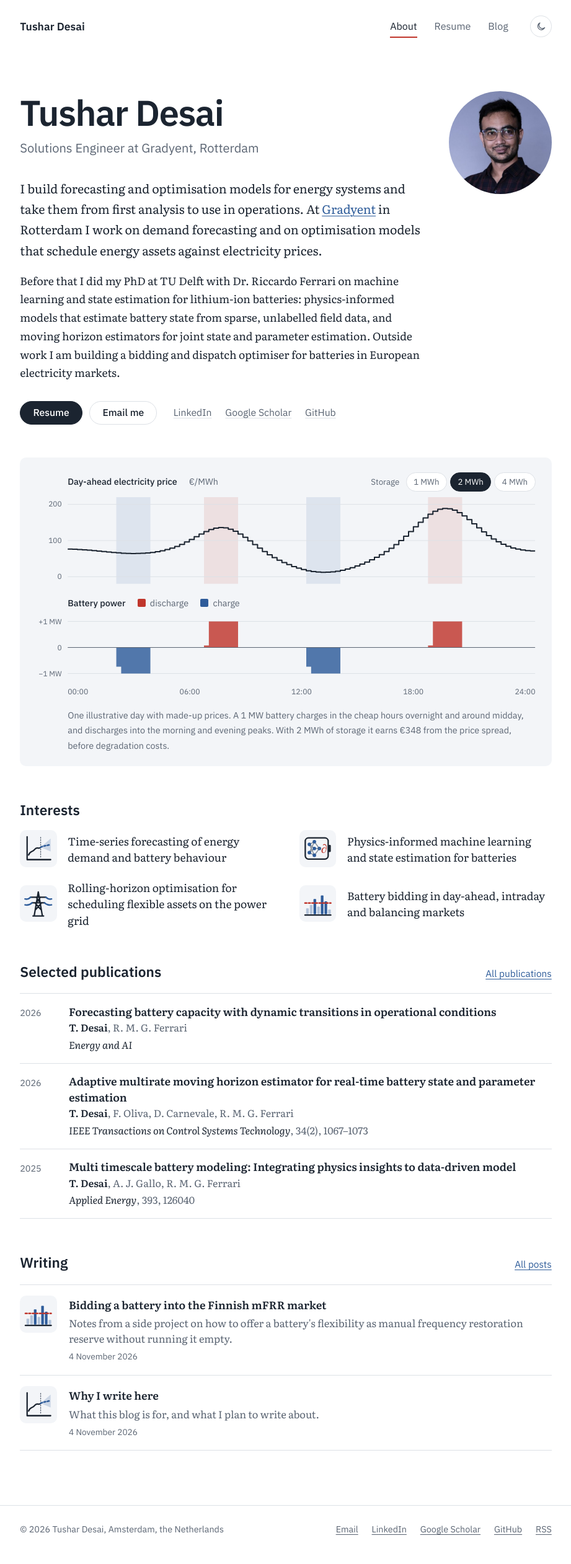
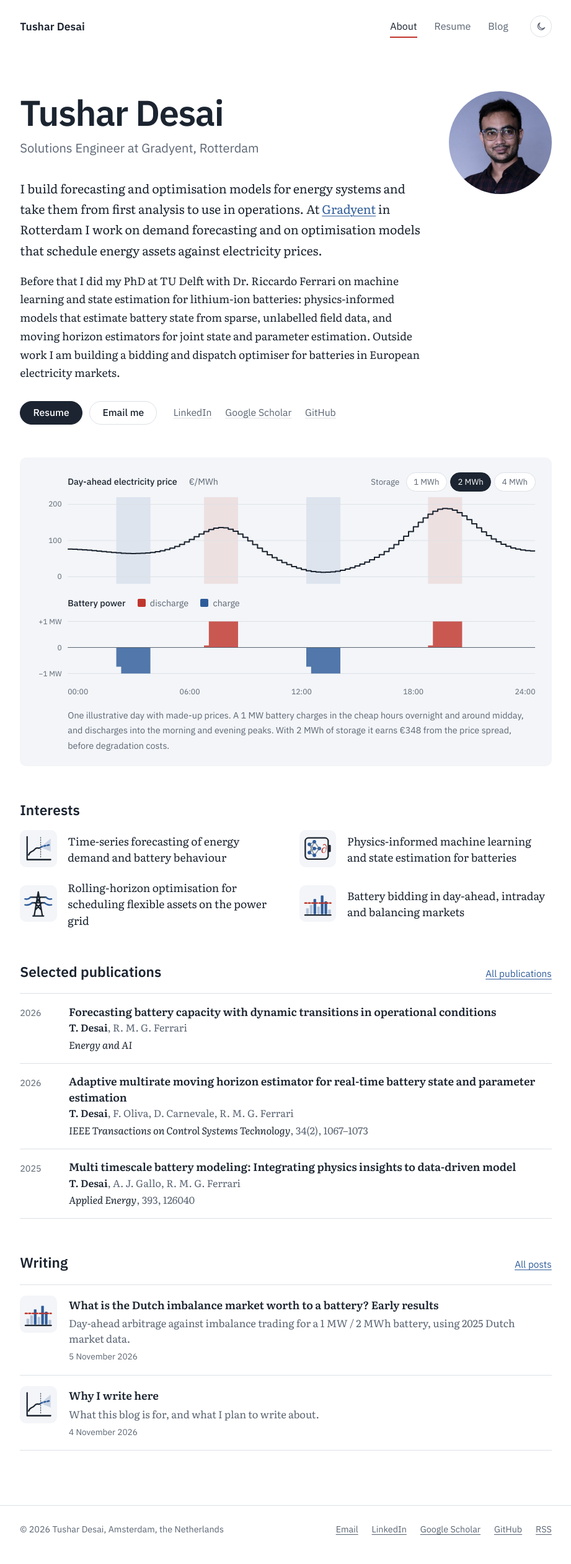
Before and after one commit to tkdesai13/tkdesai13.github.io, a Jekyll site: the page built from index.md, in a window 1280 px wide. Shown: the whole page at 62% size, without its empty margins (179-1100 px from the left). Built offline with Jekyll 4.4.1, drawn with Linux system fonts in a browser that asks for light colours; part of the change alters nothing that is shown.

Commit message:
New post: imbalance value for a battery (replaces mFRR post)

```diff
--- a/_posts/2026-11-04-bidding-a-battery-into-mfrr.md
+++ /dev/null
@@ -1,86 +0,0 @@
----
-title: "Bidding a battery into the Finnish mFRR market"
-summary: Notes from a side project on how to offer a battery's flexibility as manual frequency restoration reserve without running it empty.
-date: 2026-11-04 10:00:00 +0100
-icon: market
-tags: [batteries, optimisation, electricity markets]
----
-
-A battery connected to the grid can sell the same megawatt-hour in several places: the day-ahead auction, the intraday market, or one of the balancing markets that the transmission system operator uses to keep frequency at 50 Hz. Deciding where to offer it, and how much to hold back, is an optimisation problem with an awkward feature: the battery has a finite energy content, and in balancing markets you do not decide whether your bid is used. The TSO does.
-
-I have been working on this as an independent side project. This post describes the first piece, a bidding strategy for the Finnish manual frequency restoration reserve (mFRR) energy market, and where I want to take it next. It is a description of the model and its reasoning; backtest results will follow in a later post.
-
-## The market in brief
-
-In mFRR the TSO activates reserve when it needs to correct a sustained imbalance. A battery can offer *up* regulation (discharge, which adds energy to the grid) and *down* regulation (charge, which removes energy). Settlement runs on 15-minute periods, which I will call PTUs.[^ptu]
-
-Two properties of this market shape the strategy:
-
-- **Uniform marginal pricing.** Every activated bid in a period is paid the price of the most expensive activated bid. My bid price therefore decides *whether* I am activated, not *what* I am paid when I am.[^pac]
-- **Up and down are never activated in the same period.** In a given PTU the system is either short or long. This limits the worst case the battery has to be prepared for.
-
-## The battery and its limits
-
-The system I modelled has 8 MWh of storage. Running a battery to 0% or 100% state of charge is bad for its life and leaves no room to react, so I keep the stored energy $$E_t$$ inside a narrower window:
-
-$$
-1.5 \text{ MWh} \;\le\; E_t \;\le\; 6.5 \text{ MWh}.
-$$
-
-These margins are conservative on purpose. A bid that is activated and cannot be delivered is worse than a bid that was never placed, because it can lead to penalties. The target I set is a failure rate below 5%, where a failure is a period in which the battery cannot deliver the volume it was activated for.
-
-## A 3-1-3-1 bidding pattern
-
-The difficulty with balancing markets is that activations accumulate. If the battery offers up regulation for several periods in a row and is activated in all of them, its energy drops each time. A strategy that only checks one period ahead can walk itself into an empty battery.
-
-My approach is to alternate between bidding and recovering. Within a rolling horizon of 8 PTUs (two hours), three periods are used for bidding and the fourth is reserved for managing the state of charge:
-
-<div class="ptu-strip" role="img" aria-label="Eight 15-minute periods: bid, bid, bid, manage, bid, bid, bid, manage">
-  <span class="bid">Bid</span><span class="bid">Bid</span><span class="bid">Bid</span><span class="manage">Manage SOC</span>
-  <span class="bid">Bid</span><span class="bid">Bid</span><span class="bid">Bid</span><span class="manage">Manage SOC</span>
-</div>
-
-In a manage period the battery places no reserve bids. Instead it charges or discharges on its own schedule to bring the stored energy back towards the middle of the window. The worst case the battery must survive is therefore three consecutive activations in the same direction, not an unbounded run of them. The horizon is re-solved every PTU as new information arrives, so only the first decision is ever executed.
-
-## The optimisation problem
-
-For each period $$t$$ in the horizon, let $$u_t^{\uparrow}$$ and $$u_t^{\downarrow}$$ be the up and down volumes offered (MW), with $$\Delta = 0.25$$ h the period length and $$\eta_c, \eta_d$$ the charging and discharging efficiencies. Let $$\mathcal{B}$$ be the set of bid periods in a block, and $$k$$ any period within it. The robust energy constraints require the battery to stay inside its window even if every bid in the direction that hurts it is activated:
-
-$$
-\begin{aligned}
-E_k - \frac{\Delta}{\eta_d} \sum_{t \in \mathcal{B},\, t \le k} u_t^{\uparrow} &\;\ge\; E_{\min}, \\
-E_k + \Delta\, \eta_c \sum_{t \in \mathcal{B},\, t \le k} u_t^{\downarrow} &\;\le\; E_{\max}, \\
-0 \le u_t^{\uparrow},\, u_t^{\downarrow} &\;\le\; \bar{P}.
-\end{aligned}
-$$
-
-Because up and down never occur in the same period, the two sums never have to be combined within one PTU. The objective is the expected value of the offers:
-
-$$
-\max_{u} \; \sum_{t \in \mathcal{B}} \Delta \Big[ p_t^{\uparrow} \big(\hat{\lambda}_t^{\uparrow} - c\big)\, u_t^{\uparrow} \;+\; p_t^{\downarrow} \big(w - \hat{\lambda}_t^{\downarrow} - c\big)\, u_t^{\downarrow} \Big],
-$$
-
-where $$p_t$$ is the probability that a bid is activated, $$\hat{\lambda}_t$$ is the expected marginal price given activation, $$c$$ is a degradation cost per MWh of throughput, and $$w$$ is the value I assign to a MWh of energy taken in during down regulation, since that energy can be sold later. Bids are placed in discrete volume steps, which makes this a small mixed-integer program.
-
-## When does activation happen?
-
-The activation probabilities $$p_t$$ carry most of the economics. If up regulation is rarely called at 03:00, there is little reason to reserve energy for it at that hour.
-
-In the historical activation data I have looked at, the pattern by time of day is clear. Up regulation is called most often in the morning ramp (roughly 05:00 to 08:00) and in the late afternoon (15:00 to 17:00). Down regulation is more frequent at night, between about 22:00 and 04:00, when demand is low. The strategy uses this by leaning towards up offers during the morning and afternoon windows and towards down offers at night, which also helps to recharge the battery before the morning peak.
-
-Estimating $$p_t$$ properly, rather than from simple time-of-day frequencies, is the part I am working on now.
-
-## What comes next
-
-mFRR is one market out of several. A battery in the Nordic and Central European markets can also trade in:
-
-- the **day-ahead** auction (SDAC), including block products that span several consecutive hours;
-- the **intraday** market, both the auctions and continuous trading;
-- the other balancing products, **FCR** and **aFRR**.
-
-The next version of the model offers into five or six of these markets simultaneously, so that a megawatt committed in one is not offered again in another. Two features matter here. The first is block bids that span four to six periods, which match how the battery's energy limits actually bind. The second is retrading. If the battery has sold energy for a later period and a higher price appears for an earlier one, it can deliver in the earlier period and buy back in the intraday market to cover the original commitment. Doing this well needs price forecasts, which is the other open piece of work.
-
-I will write up the backtest against historical Finnish prices and activations once the activation model is in place.
-
-[^ptu]: PTU stands for programme time unit. Nordic market documents usually call the same 15 minutes the imbalance settlement period (ISP).
-[^pac]: This is also called pay-as-cleared pricing. The alternative, pay-as-bid, pays each activated bid its own price.
--- a/_posts/2026-11-04-hello.md
+++ b/_posts/2026-11-04-hello.md
@@ -16,6 +16,6 @@ There are two reasons. Writing something out is the most reliable way I know to
 
 **Forecasting and estimation in practice.** Time-series forecasting, moving horizon estimation, Kalman filtering and physics-informed machine learning, with attention to how they behave on sparse and noisy data rather than clean benchmarks.
 
-**Batteries and electricity markets.** How a battery earns money across day-ahead, intraday and balancing markets, and how to bid without running it empty. The first post on this is about [bidding a battery into the Finnish mFRR market]({{ '/blog/2026/11/bidding-a-battery-into-mfrr/' | relative_url }}).
+**Batteries and electricity markets.** How a battery earns money across day-ahead, intraday and balancing markets, and how to bid without running it empty. The first post on this asks [what the Dutch imbalance market is worth to a battery]({{ '/blog/2026/11/imbalance-value-battery-nl/' | relative_url }}).
 
 Posts will be technical, with equations and code where they help. The views here are my own and not those of my employer.
--- /dev/null
+++ b/_posts/2026-11-05-imbalance-value-battery-nl.md
@@ -0,0 +1,132 @@
+---
+title: "What is the Dutch imbalance market worth to a battery? Early results"
+summary: Day-ahead arbitrage against imbalance trading for a 1 MW / 2 MWh battery, using 2025 Dutch market data.
+date: 2026-11-05 00:30:00 +0100
+icon: market
+tags: [batteries, electricity markets, optimisation]
+---
+
+A grid-connected battery in the Netherlands has two straightforward ways to earn from price differences. It can trade in the day-ahead auction, where prices for every period of the next day are fixed in advance. Or it can deviate from its schedule in real time and settle the deviation at the imbalance price, which TenneT sets every 15 minutes depending on whether the grid is short or long.
+
+The two compete for the same battery. Power and energy held back for the imbalance market cannot be used for day-ahead arbitrage. This post describes a study from a side project that asks two questions of 2025 data: how much is the imbalance market worth to a 1 MW / 2 MWh battery, and is it worth reserving part of the battery for it?
+
+The results are preliminary. Several checks are still open, and I list them at the end.
+
+## Data and model
+
+Day-ahead prices for the Dutch bidding zone come from the Energy-Charts API, and imbalance settlement prices from TenneT's API: 35,028 imbalance settlement periods (ISPs) for 2025.[^isp]
+
+The battery is 1 MW / 2 MWh with 90% round-trip efficiency, kept between 5% and 95% state of charge. Degradation is charged at €20 per MWh of throughput, counting both charging and discharging.[^deg]
+
+For each day, a linear program chooses the discharging power $$p^{\text{dis}}_t$$ and charging power $$p^{\text{ch}}_t$$ that maximise the net revenue
+
+$$
+\max_{p} \; \sum_t \Big[ \lambda_t \big(p_t^{\text{dis}} - p_t^{\text{ch}}\big) - c_{\text{deg}} \big(p_t^{\text{dis}} + p_t^{\text{ch}}\big) \Big] \Delta t
+$$
+
+subject to the energy balance and limits
+
+$$
+\begin{aligned}
+e_{t+1} &= e_t - \frac{p_t^{\text{dis}}}{\eta_d}\,\Delta t + \eta_c\, p_t^{\text{ch}}\,\Delta t, \\
+E^{\min} &\le e_t \le E^{\max}, \qquad 0 \le p_t^{\text{dis}},\, p_t^{\text{ch}} \le P^{\max},
+\end{aligned}
+$$
+
+where $$\lambda_t$$ is the price and $$\Delta t$$ the length of a period. It is solved with CasADi. Because day-ahead prices are known before delivery, optimising against the actual prices is a fair model of what a trader could do.
+
+## A bug worth describing
+
+On 1 October 2025 the Dutch day-ahead market moved from hourly to 15-minute products. My first backtest assumed one-hour steps throughout, so on the 15-minute days the optimiser treated each quarter-hour price as if it lasted an hour. It could hold 1 MW for a full hour in every 15-minute step, and revenue on those days came out roughly four times too high. About 21.5% of the reported annual profit came from these mis-modelled days. Inferring the step length for each day from the timestamps fixed it.
+
+## Day-ahead baseline
+
+With the step length corrected, day-ahead arbitrage alone earns **€47,975 a year** net of degradation, at about 358 full cycles. At a more conservative degradation cost of €28/MWh it falls to €37,607.
+
+The more useful result is how this value is spread over the battery's power and energy. Running the backtest at lower power limits shows that power has strongly diminishing returns:
+
+| Power limit | Net €/year | Marginal €/kW per year |
+|---|---:|---:|
+| 250 kW | 23,210 | 92.8 |
+| 500 kW | 37,226 | 56.1 |
+| 750 kW | 44,180 | 27.8 |
+| 1000 kW | 47,975 | 15.2 |
+
+Half the power earns 78% of the profit. The last 250 kW is only used in the hours with the widest spreads, so giving it up costs €3,795 a year.
+
+Energy behaves differently. Narrowing the state-of-charge band costs about €44 per kWh per year, almost regardless of how much is reserved:
+
+| Energy reserved per side | Usable band | Net €/year | Cost €/kWh per year |
+|---|---:|---:|---:|
+| 0 | 1,800 kWh | 47,975 | |
+| 125 kWh | 1,550 kWh | 42,473 | 44.0 |
+| 250 kWh | 1,300 kWh | 36,957 | 44.1 |
+| 500 kWh | 800 kWh | 24,223 | 47.5 |
+
+Every reserved kWh makes every cycle shallower, not only the marginal one. For a battery that wants to trade in a second market, energy rather than power is the expensive resource.
+
+## How the imbalance price behaves
+
+For every ISP, TenneT publishes a regulation state: −1 when the system is long and downward regulation is used, +1 when it is short, 0 when no regulation was needed, and 2 when both directions were activated. A battery that deviates from its day-ahead schedule gains, per MWh,
+
+$$
+g^{\text{sell}}_t = \lambda^{\text{surplus}}_t - \lambda^{\text{DA}}_t, \qquad g^{\text{buy}}_t = \lambda^{\text{DA}}_t - \lambda^{\text{shortage}}_t,
+$$
+
+when it sells more or buys more than scheduled. The averages for 2025:
+
+| Regulation state | Share of ISPs | Gain from selling (€/MWh) | Gain from buying (€/MWh) |
+|---|---:|---:|---:|
+| −1, system long | 35.4% | −52.8 | +52.8 |
+| 0, stable | 1.3% | −16.6 | +16.6 |
+| +1, system short | 36.0% | +51.4 | −51.4 |
+| 2, both directions | 27.3% | −51.9 | −30.5 |
+
+Four things stand out.
+
+- **The system is almost never balanced.** State 0 occurs in 1.3% of ISPs, so imbalance prices differ from day-ahead prices nearly all the time. The question is the size of the spread, not how often it appears.
+- **In states −1, 0 and +1 there is a single price.**[^single] The gains from selling and buying are then equal and opposite, so the state alone decides which way to deviate. Forecasting becomes a classification of the regulation state rather than a regression on the price.
+- **State 2 behaves like a bid–ask spread.** Two prices apply, with a median gap of €52/MWh, and on average both directions lose money. The sensible action there is to stay on schedule.
+- **The value is concentrated.** The top 1% of ISPs hold 48.6% of the value of discharging but only 13.2% of the value of charging. The median event lasts two ISPs, or 30 minutes.
+
+## A ceiling and a floor
+
+Running the same linear program on imbalance prices, selling at the surplus price and buying at the shortage price, gives a ceiling of **€180 per kW per year**, against €15–93 for day-ahead. This is not achievable: imbalance prices are published about 30 minutes after each ISP ends, so nobody trades with that foresight.
+
+For a floor I used the simplest forecast available, persistence. Assume the next ISP has the same regulation state as the current one; sell if it is +1, buy if it is −1 or 0, and do nothing in state 2. Each decision is settled at the prices of the following ISP. Persistence picks the right direction 63.3% of the time and captures **43.7%** of the perfect-foresight value, about €79 per kW per year.
+
+<figure class="hbars" aria-label="Bar chart: day-ahead value of each 250 kW slice of battery power is 93, 56, 28 and 15 euro per kW per year. Imbalance value is 79 with a persistence forecast and 180 with perfect foresight.">
+<div class="hb-grid">
+<span class="hb-label r1">First 250 kW</span><span class="hb-track r1"><span class="hb-bar" style="width:48.9%"></span></span><span class="hb-val r1">93</span>
+<span class="hb-label r2">Second 250 kW</span><span class="hb-track r2"><span class="hb-bar" style="width:29.5%"></span></span><span class="hb-val r2">56</span>
+<span class="hb-label r3">Third 250 kW</span><span class="hb-track r3"><span class="hb-bar" style="width:14.6%"></span></span><span class="hb-val r3">28</span>
+<span class="hb-label r4">Last 250 kW</span><span class="hb-track r4"><span class="hb-bar" style="width:8.0%"></span></span><span class="hb-val r4">15</span>
+<span class="hb-overlay"><span class="hb-mark floor" style="left:41.4%"></span><span class="hb-mark ceil" style="left:94.7%"></span></span>
+<span class="hb-axis"><span style="left:0%">0</span><span style="left:26.3%">50</span><span style="left:52.6%">100</span><span style="left:78.9%">150</span></span>
+</div>
+<div class="hb-legend"><span><i class="sw-bar"></i>Day-ahead, value of each 250 kW slice</span><span><i class="sw-floor"></i>Imbalance with a persistence forecast (79)</span><span><i class="sw-ceil"></i>Imbalance with perfect foresight (180)</span></div>
+<figcaption>Value in € per kW per year, 2025 Dutch prices, 1 MW / 2 MWh battery, degradation €20/MWh. The imbalance figures ignore the battery's energy limit, so they are optimistic.</figcaption>
+</figure>
+
+The comparison that matters is per kW. To beat the last 250 kW of day-ahead trading (€15.2/kW-year), imbalance trading needs 8.4% of the ceiling. To beat the first 250 kW (€92.8/kW-year), it needs 51.6%.
+
+So reserving the marginal slice of the battery for imbalance is justified even with a forecast that does no real work: persistence clears that hurdle five times over. Replacing day-ahead trading entirely is not justified yet, as persistence falls about 8 percentage points short, but that gap looks small enough for a modest classifier of the regulation state to close. Read naively, the chart suggests keeping only the first 250 kW for day-ahead. That reading is premature until the battery's energy limit is in the simulation.
+
+One methodological note. My first version of the persistence calculation applied the decision made from the state of ISP $$t$$ to the prices of ISP $$t$$ itself, which is knowing the current state rather than forecasting the next one. It reported 80.8% capture, nearly double the correct figure. A forecast must be settled against the prices of the period after the decision, and that shift is now checked by a test.
+
+## What is still missing
+
+These numbers are not final. Before I would quote them:
+
+- **The battery's energy limit.** The 43.7% assumes the reserved power is always available. Consecutive deviations in the same direction drain the battery, so the real figure is lower. An energy-constrained simulation is the next step, and it decides whether the conclusion holds.
+- **A confidence interval.** Because a small number of ISPs hold much of the value, the point estimate is sensitive to the tails. A bootstrap by day will give a range.
+- **The reserve duration.** How much energy to hold per kW of reserved power, from a sweep of the sustain duration at fixed power.
+- **The joint cost of reserving power and energy.** I measured the two separately. Their sum, €9,297 a year for 250 kW held for 30 minutes, is an upper bound.
+- **The regime change.** The fourth quarter of 2025, with 15-minute day-ahead products, may behave differently from January to September, and it is the more relevant period for the future.
+- **Degradation.** €20/MWh is at the optimistic end of the plausible range.
+
+The study also leaves out revenue from the balancing capacity markets (FCR, aFRR, mFRR), joint optimisation of day-ahead and imbalance positions, forecasts better than persistence, and any year other than 2025. I will update this post when the energy-constrained results are in.
+
+[^isp]: An ISP is the 15-minute interval over which TenneT settles imbalances. A full year has 35,040; the last ISP of each month is missing from my download, which does not affect the results here.
+[^deg]: A battery costing €500,000 that lasts 4,500 full cycles gives about €28/MWh on this basis, so €20 is at the optimistic end.
+[^single]: In 2025 the Netherlands settled at a single imbalance price in 72.7% of ISPs, and at two prices almost only in state 2.
--- a/assets/css/style.css
+++ b/assets/css/style.css
@@ -78,6 +78,7 @@ figcaption { font-family: var(--sans); font-size: .82rem; color: var(--muted); m
 table { border-collapse: collapse; width: 100%; font-size: .92rem; margin: 1.5rem 0; }
 th, td { border-bottom: 1px solid var(--rule); padding: .45rem .6rem; text-align: left; }
 th { font-family: var(--sans); font-weight: 600; }
+td { font-variant-numeric: tabular-nums; }
 code { font-family: var(--mono); font-size: .84em; background: var(--code-bg); padding: .1em .32em; border-radius: 3px; }
 pre { background: var(--code-bg); padding: 1rem 1.15rem; overflow-x: auto; border-radius: 6px; line-height: 1.55; }
 pre code { background: none; padding: 0; font-size: .8rem; }
@@ -254,6 +255,29 @@ mjx-container[display="true"] { overflow-x: auto; overflow-y: hidden; padding: .
 .entry-head { display: flex; align-items: center; gap: .9rem; }
 .entry-head .tile { width: 2.9rem; height: 2.9rem; padding: .35rem; border-radius: 8px; }
 
+/* Horizontal bar charts in posts --------------------------------- */
+.hbars { margin: 2rem 0; padding: 1.25rem 1.25rem 1rem; background: var(--paper-2); border-radius: 10px; font-family: var(--sans); }
+.hb-grid { display: grid; grid-template-columns: 7rem minmax(0, 1fr) 2.4rem; column-gap: .75rem; row-gap: .55rem; align-items: center; }
+.hb-label { grid-column: 1; font-size: .78rem; color: var(--muted); text-align: right; line-height: 1.2; }
+.hb-track { grid-column: 2; position: relative; height: 1.35rem; }
+.hb-bar { position: absolute; left: 0; top: 0; bottom: 0; background: var(--return); border-radius: 0 3px 3px 0; }
+.hb-val { grid-column: 3; font-size: .78rem; color: var(--ink); font-variant-numeric: tabular-nums; }
+.hb-grid .r1 { grid-row: 1; } .hb-grid .r2 { grid-row: 2; } .hb-grid .r3 { grid-row: 3; } .hb-grid .r4 { grid-row: 4; }
+.hb-overlay { grid-column: 2; grid-row: 1 / span 4; position: relative; align-self: stretch; pointer-events: none; }
+.hb-mark { position: absolute; top: -.35rem; bottom: -.35rem; border-left: 2px dashed; }
+.hb-mark.floor { border-color: var(--supply); }
+.hb-mark.ceil { border-color: var(--muted); }
+.hb-axis { grid-column: 2; grid-row: 5; position: relative; height: 1.1rem; border-top: 1px solid var(--rule); font-size: .7rem; color: var(--muted); font-variant-numeric: tabular-nums; }
+.hb-axis span { position: absolute; top: .2rem; transform: translateX(-50%); }
+.hb-axis span:first-child { transform: none; }
+.hb-legend { display: flex; flex-wrap: wrap; gap: .35rem 1.25rem; margin-top: .9rem; font-size: .76rem; color: var(--muted); }
+.hb-legend i { display: inline-block; vertical-align: middle; margin-right: .45rem; }
+.hb-legend .sw-bar { width: .85rem; height: .6rem; border-radius: 2px; background: var(--return); }
+.hb-legend .sw-floor, .hb-legend .sw-ceil { width: 1.1rem; height: 0; border-top: 2px dashed var(--supply); }
+.hb-legend .sw-ceil { border-top-color: var(--muted); }
+.hbars figcaption { margin-top: .6rem; }
+@media (max-width: 560px) { .hb-grid { grid-template-columns: 6.4rem minmax(0, 1fr) 2rem; } .hbars { padding: 1rem .9rem .9rem; } }
+
 /* Diagrams in posts ---------------------------------------------- */
 .ptu-strip { display: grid; grid-template-columns: repeat(8, 1fr); gap: 4px; margin: 1.75rem 0; font-family: var(--sans); font-size: .74rem; text-align: center; }
 .ptu-strip span { padding: .7rem .2rem; border-radius: 4px; line-height: 1.25; display: flex; align-items: center; justify-content: center; }
```
Also changed, not shown: 1 other file.
